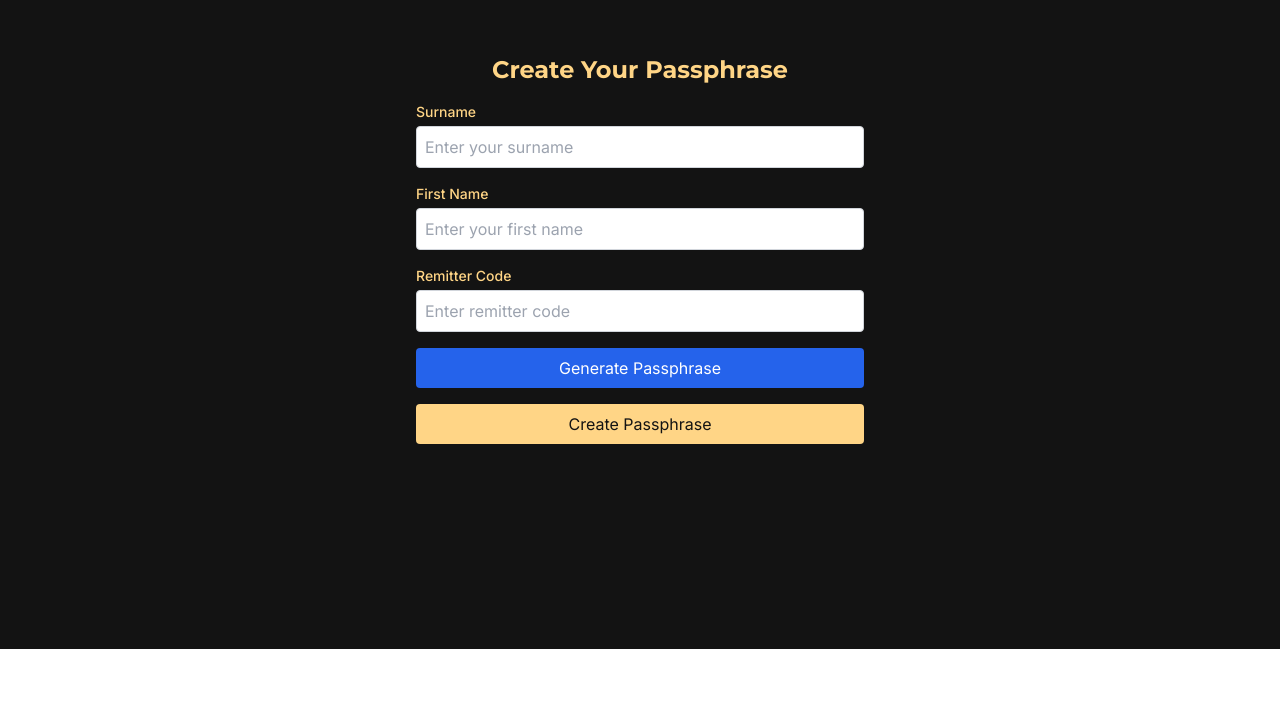
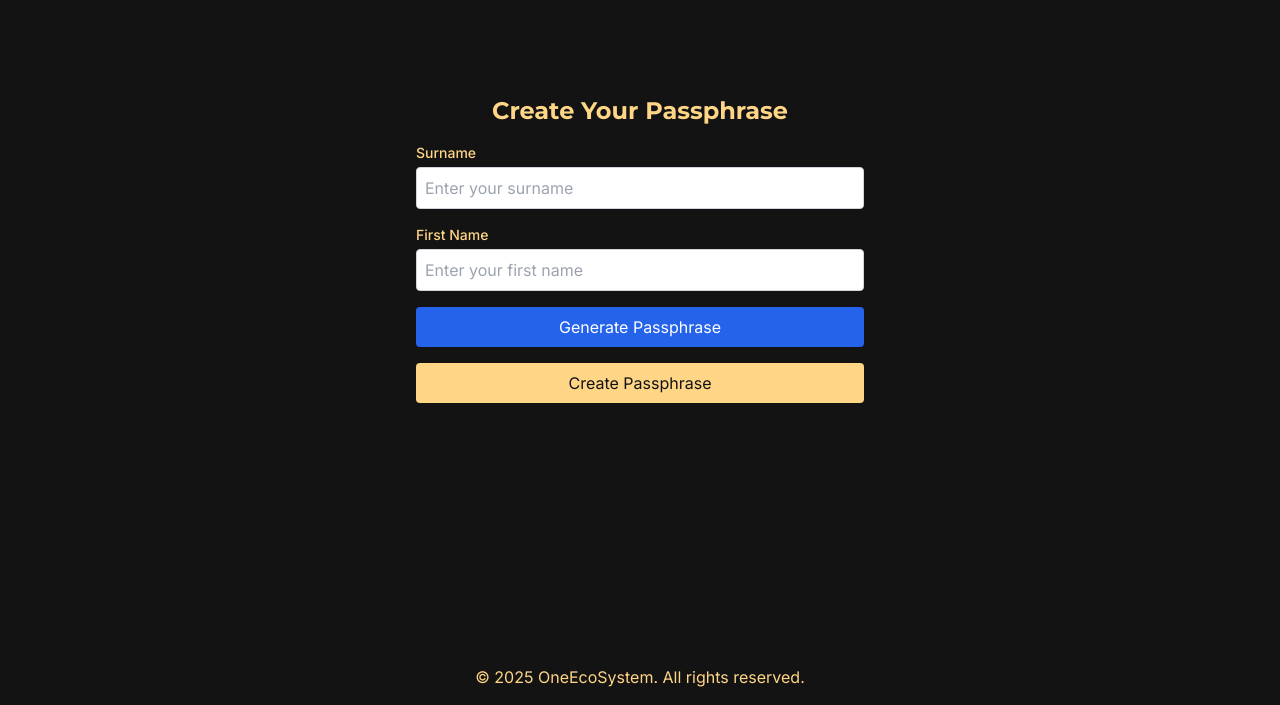
Before and after one commit to 3th-Enjay/one-ecosystem, a Next.js app in the folder oneecosystem-exchange/: page /passphrase in a window 1280 px wide. Shown: the part 151-856 px from the top of the page. Before the commit the page ends 800 px from the top, so only its background shows below. Built offline with nearby package versions, Linux system fonts and the light colour scheme.

Commit message:
woking now

```diff
--- a/oneecosystem-exchange/src/app/Remitter/page.tsx
+++ b/oneecosystem-exchange/src/app/Remitter/page.tsx
@@ -3,6 +3,8 @@ import { useState, useEffect } from "react";
 import { useRouter } from "next/navigation";
 import { useProtection } from "../../context/ProtectionContext";
 import FormInput from "../../components/FormInput";
+import { motion } from "framer-motion";
+import Link from "next/link";
 
 export default function RemitterPage() {
   const { setRemitterCode, isValidUPCCode } = useProtection();
@@ -41,6 +43,30 @@ export default function RemitterPage() {
   };
 
   return (
+    <div>
+        <nav>
+        <motion.nav
+      className="w-full bg-black text-gold p-4 shadow-md fixed top-0 z-50"
+      initial={{ y: -100, opacity: 0 }}
+      animate={{ y: 0, opacity: 1 }}
+      transition={{ duration: 0.8 }}
+    >
+      <div className="max-w-6xl mx-auto flex justify-between items-center">
+        <h1 className="text-2xl font-bold">OneEcoSystem</h1>
+
+        {/* Wrap the button with Link */}
+        <Link href="https://t.me/Oeslegalofficer" passHref>
+          <motion.button
+            className="border border-gold text-gold bg-black px-4 py-2 hover:bg-gold hover:text-black transition-colors duration-300 rounded-full"
+            whileHover={{ scale: 1.1 }}
+            whileTap={{ scale: 0.95 }}
+          >
+            Get Remitter Code
+          </motion.button>
+        </Link>
+      </div>
+    </motion.nav>
+        </nav>
     <div className="min-h-screen bg-black text-gold flex items-center justify-center">
       <div className="w-full max-w-md p-6 rounded-lg shadow-xl">
         <h1 className="text-2xl font-bold text-center mb-6">Enter Remitter Code</h1>
@@ -62,5 +88,6 @@ export default function RemitterPage() {
         </form>
       </div>
     </div>
+    </div>
   );
 }
--- a/oneecosystem-exchange/src/app/form/page.tsx
+++ b/oneecosystem-exchange/src/app/form/page.tsx
@@ -8,6 +8,7 @@ import Navbar from "@/components/Navbar";
 import { sendEmail, FormData } from "@/app/lib/email";
 import { FaEye, FaEyeSlash } from "react-icons/fa";
 import { useProtection } from "@/context/ProtectionContext"; // Import the context
+import Footer from "@/components/Footer";
 
 const initialFormData: FormData = {
   surname: "",
@@ -90,6 +91,7 @@ export default function FormPage() {
   };
 
   const renderPage = () => {
+    <Navbar/>
     switch (currentPage) {
       case 1:
         return (
--- a/oneecosystem-exchange/src/app/layout.tsx
+++ b/oneecosystem-exchange/src/app/layout.tsx
@@ -3,6 +3,7 @@ import Head from "next/head";
 import { Geist, Geist_Mono } from "next/font/google";
 import "./globals.css";
 import { ProtectionProvider } from "@/context/ProtectionContext";
+import Footer from "@/components/Footer";
 
 const geistSans = Geist({
   variable: "--font-geist-sans",
@@ -41,6 +42,7 @@ export default function RootLayout({
         <ProtectionProvider>
           {children}
         </ProtectionProvider>
+        <Footer/>
       </body>
     </html>
   );
--- a/oneecosystem-exchange/src/app/page.tsx
+++ b/oneecosystem-exchange/src/app/page.tsx
@@ -7,7 +7,6 @@ export default function Home() {
     <div className="bg-black">
       <Navbar />
       <Hero />
-      <Footer />
     </div>
   );
 }
--- a/oneecosystem-exchange/src/app/passphrase/page.tsx
+++ b/oneecosystem-exchange/src/app/passphrase/page.tsx
@@ -18,7 +18,6 @@ const generatePassphrase = () => {
 export default function PassphrasePage() {
   const [surname, setSurname] = useState("");
   const [firstName, setFirstName] = useState("");
-  const [remitterCode, setRemitterCode] = useState("");
   const [generatedPassphrase, setGeneratedPassphrase] = useState("");
   const [confirmPassphrase, setConfirmPassphrase] = useState("");
   const [error, setError] = useState("");
@@ -31,11 +30,6 @@ export default function PassphrasePage() {
   const handleGeneratePassphrase = () => {
     if (!surname || !firstName) {
       setError("Please enter your surname and first name before generating a passphrase.");
-      return;
-    }
-
-    if (remitterCode !== correctRemitterCode) {
-      setError("Incorrect remitter code. Access to passphrase is denied.");
       return;
     }
 
@@ -118,18 +112,6 @@ export default function PassphrasePage() {
           />
         </div>
 
-        {/* Remitter Code Input */}
-        <div>
-          <label className="block text-sm font-medium mb-1">Remitter Code</label>
-          <input
-            type="text"
-            value={remitterCode}
-            onChange={(e: ChangeEvent<HTMLInputElement>) => setRemitterCode(e.target.value)}
-            placeholder="Enter remitter code"
-            className="w-full p-2 border border-gray-300 rounded text-black"
-            required
-          />
-        </div>
 
         {/* Generate Passphrase Button */}
         <button
@@ -172,6 +154,7 @@ export default function PassphrasePage() {
           Create Passphrase
         </button>
       </form>
+
     </div>
   );
 }
--- a/oneecosystem-exchange/src/app/success/page.tsx
+++ b/oneecosystem-exchange/src/app/success/page.tsx
@@ -34,9 +34,6 @@ export default function SuccessPage() {
           Go to Telegram
         </button>
       </div>
-      <footer className="mt-8 text-center text-gray-500">
-        <p>&copy; {new Date().getFullYear()} Your Company. All rights reserved.</p>
-      </footer>
     </div>
   );
 }
```
